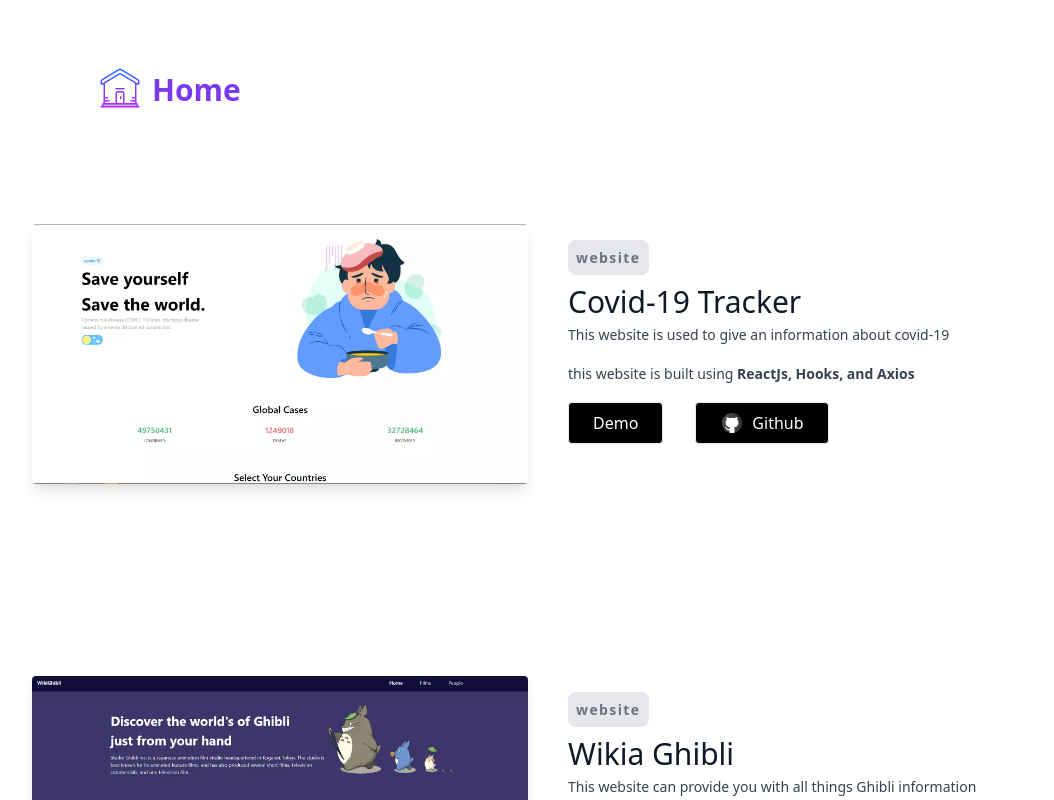
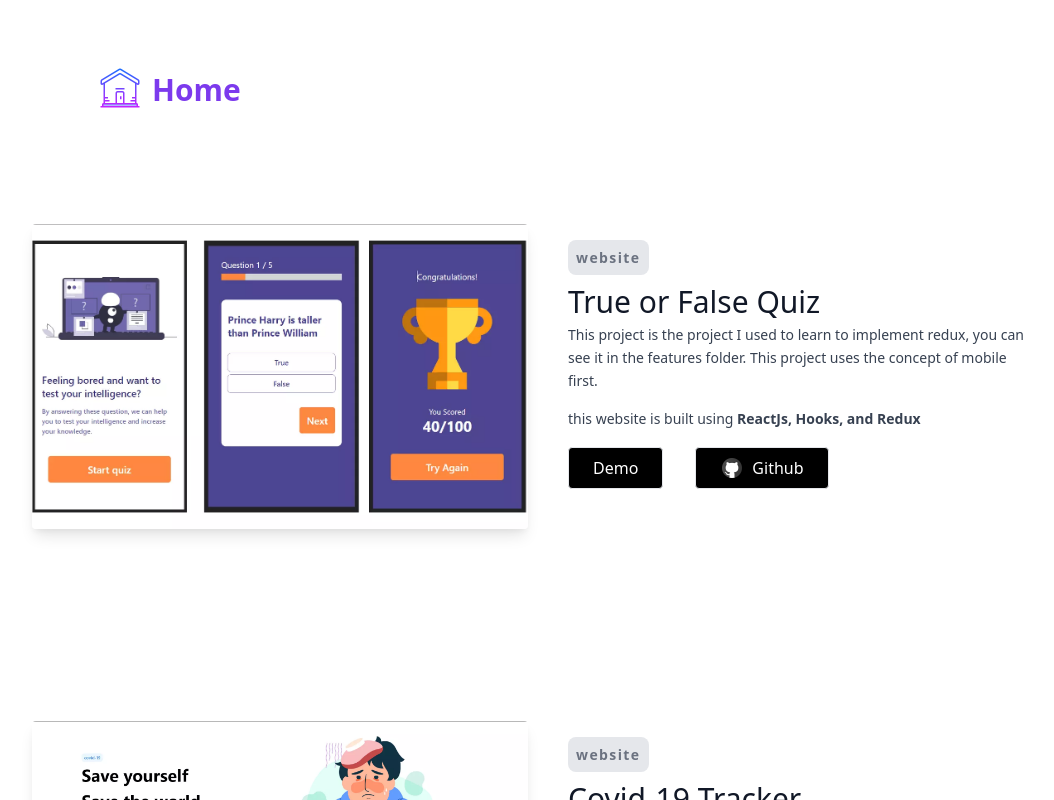
Before and after one commit to reskyppo/portofolio, a Next.js app: page /projects in a window 1280 px wide. Shown: the top 800 px of the page, without its empty margins (112-1166 px from the left). Built offline with nearby package versions, Linux system fonts and the light colour scheme.

Commit message:
update website list

```diff
--- a/pages/projects.js
+++ b/pages/projects.js
@@ -21,6 +21,17 @@ const projects = () => {
             </p>
           </a>
         </Link>
+
+        <CardProjects
+          type="website"
+          title="True or False Quiz"
+          desc="This project is the project I used to learn to implement redux, you can see it in the features folder. This project uses the concept of mobile first."
+          tech="ReactJs, Hooks, and Redux"
+          link="http://true-false-quiz.vercel.app/"
+          github="https://github.com/reskyppo/true-false-quiz"
+          img="/images/Quiz.webp"
+        />
+
         <CardProjects
           type="website"
           title="Covid-19 Tracker"
```
Also changed, not shown: public/images/Quiz.webp (added).
